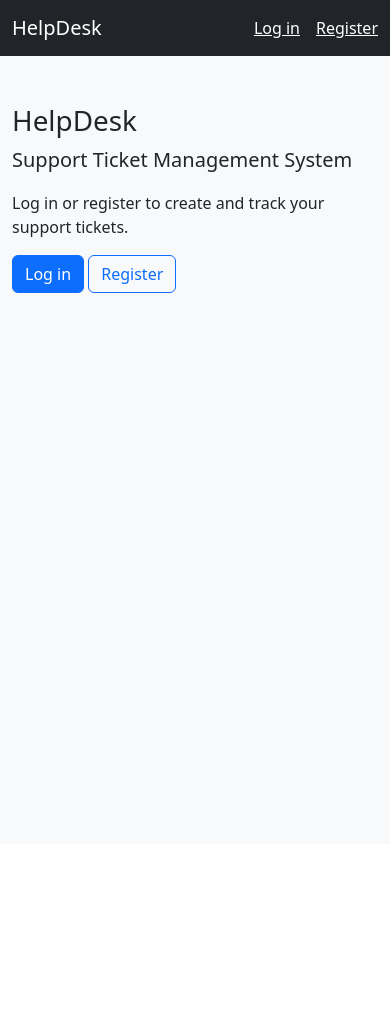
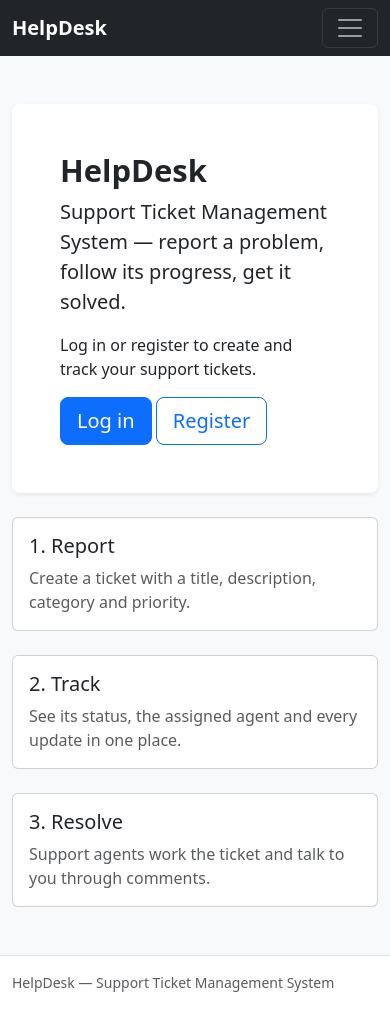
Before and after one commit to Hamzawyyyy/Help-Desk, a Flask app: page / in a window 390 px wide. Before the commit the page ends 293 px from the top, so only its background shows below. Run offline with Flask 3, Linux system fonts and the light colour scheme.

Commit message:
Add responsive navigation menu, footer and new home page

```diff
--- a/app/templates/base.html
+++ b/app/templates/base.html
@@ -4,18 +4,58 @@
   <meta charset="utf-8">
   <meta name="viewport" content="width=device-width, initial-scale=1">
   <title>{% block title %}HelpDesk{% endblock %}</title>
+  <link rel="icon" href="data:,">
   <link href="https://cdn.jsdelivr.net/npm/bootstrap@5.3.3/dist/css/bootstrap.min.css" rel="stylesheet">
   <link rel="stylesheet" href="{{ url_for('static', filename='css/style.css') }}">
 </head>
-<body>
-  <nav class="navbar navbar-dark bg-dark"><div class="container"><a class="navbar-brand" href="{{ url_for('home') }}">HelpDesk</a><div class="d-flex gap-3 align-items-center">
-{% if current_user.is_authenticated %}
-<a class="text-white" href="{{ url_for('tickets.list_tickets') }}">Tickets</a>
-<span class="text-white">{{ current_user.username }}</span>
-<form method="post" action="{{ url_for('auth.logout') }}"><input type="hidden" name="csrf_token" value="{{ csrf_token }}"><button class="btn btn-outline-light btn-sm">Log out</button></form>
-{% else %}<a class="text-white" href="{{ url_for('auth.login') }}">Log in</a><a class="text-white" href="{{ url_for('auth.register') }}">Register</a>{% endif %}
-</div></div></nav>
-  <main class="container py-5">{% for category, message in get_flashed_messages(with_categories=true) %}<div class="alert alert-{{ category }}" role="alert">{{ message }}</div>{% endfor %}{% block content %}{% endblock %}</main>
-  <script src="{{ url_for('static', filename='js/main.js') }}"></script>
+<body class="d-flex flex-column min-vh-100">
+{% from '_macros.html' import role_badge %}
+<nav class="navbar navbar-expand-md navbar-dark bg-dark">
+  <div class="container">
+    <a class="navbar-brand fw-semibold" href="{{ url_for('home') }}">HelpDesk</a>
+    <button class="navbar-toggler" type="button" data-bs-toggle="collapse" data-bs-target="#main-nav"
+            aria-controls="main-nav" aria-expanded="false" aria-label="Toggle navigation">
+      <span class="navbar-toggler-icon"></span>
+    </button>
+    <div class="collapse navbar-collapse" id="main-nav">
+      {% if current_user.is_authenticated %}
+      <ul class="navbar-nav me-auto">
+        {% if has_endpoint('member1_frontend.dashboard') %}
+        <li class="nav-item"><a class="nav-link {{ 'active' if request.endpoint == 'member1_frontend.dashboard' }}" href="{{ url_for('member1_frontend.dashboard') }}">Dashboard</a></li>
+        {% endif %}
+        <li class="nav-item"><a class="nav-link {{ 'active' if request.endpoint == 'tickets.list_tickets' }}" href="{{ url_for('tickets.list_tickets') }}">Tickets</a></li>
+        <li class="nav-item"><a class="nav-link {{ 'active' if request.endpoint == 'tickets.create_ticket' }}" href="{{ url_for('tickets.create_ticket') }}">Create ticket</a></li>
+        {% if current_user.role == 'admin' and has_endpoint('member2_auth.list_users') %}
+        <li class="nav-item"><a class="nav-link {{ 'active' if request.endpoint == 'member2_auth.list_users' }}" href="{{ url_for('member2_auth.list_users') }}">Users</a></li>
+        {% endif %}
+      </ul>
+      <div class="d-flex align-items-center gap-2">
+        <span class="navbar-text text-white">{{ current_user.username }} {{ role_badge(current_user.role) }}</span>
+        <form method="post" action="{{ url_for('auth.logout') }}" class="m-0">
+          <input type="hidden" name="csrf_token" value="{{ csrf_token }}">
+          <button class="btn btn-outline-light btn-sm">Log out</button>
+        </form>
+      </div>
+      {% else %}
+      <ul class="navbar-nav ms-auto">
+        <li class="nav-item"><a class="nav-link" href="{{ url_for('auth.login') }}">Log in</a></li>
+        <li class="nav-item"><a class="nav-link" href="{{ url_for('auth.register') }}">Register</a></li>
+      </ul>
+      {% endif %}
+    </div>
+  </div>
+</nav>
+<main class="container py-5 flex-grow-1">
+  {% for category, message in get_flashed_messages(with_categories=true) %}
+  <div class="alert alert-{{ category }} alert-dismissible fade show" role="alert">{{ message }}
+    <button type="button" class="btn-close" data-bs-dismiss="alert" aria-label="Close"></button></div>
+  {% endfor %}
+  {% block content %}{% endblock %}
+</main>
+<footer class="py-3 border-top bg-white">
+  <div class="container small text-muted">HelpDesk — Support Ticket Management System</div>
+</footer>
+<script src="https://cdn.jsdelivr.net/npm/bootstrap@5.3.3/dist/js/bootstrap.bundle.min.js"></script>
+<script src="{{ url_for('static', filename='js/main.js') }}"></script>
 </body>
 </html>
--- a/app/templates/index.html
+++ b/app/templates/index.html
@@ -1,7 +1,30 @@
 {% extends 'base.html' %}
 {% block title %}Home · HelpDesk{% endblock %}
 {% block content %}
-<h1>HelpDesk</h1><p class="lead">Support Ticket Management System</p>
-{% if current_user.is_authenticated %}<a class="btn btn-primary" href="{{ url_for('tickets.list_tickets') }}">View tickets</a> <a class="btn btn-outline-primary" href="{{ url_for('tickets.create_ticket') }}">Create ticket</a>
-{% else %}<p>Log in or register to create and track your support tickets.</p><a class="btn btn-primary" href="{{ url_for('auth.login') }}">Log in</a> <a class="btn btn-outline-primary" href="{{ url_for('auth.register') }}">Register</a>{% endif %}
+<div class="p-5 mb-4 bg-white rounded-3 shadow-sm">
+  <h1 class="display-5 fw-bold">HelpDesk</h1>
+  <p class="lead">Support Ticket Management System — report a problem, follow its progress, get it solved.</p>
+  {% if current_user.is_authenticated %}
+  {% if has_endpoint('member1_frontend.dashboard') %}
+  <a class="btn btn-primary btn-lg" href="{{ url_for('member1_frontend.dashboard') }}">Go to dashboard</a>
+  {% endif %}
+  <a class="btn btn-outline-primary btn-lg" href="{{ url_for('tickets.list_tickets') }}">View tickets</a>
+  <a class="btn btn-outline-primary btn-lg" href="{{ url_for('tickets.create_ticket') }}">Create ticket</a>
+  {% else %}
+  <p>Log in or register to create and track your support tickets.</p>
+  <a class="btn btn-primary btn-lg" href="{{ url_for('auth.login') }}">Log in</a>
+  <a class="btn btn-outline-primary btn-lg" href="{{ url_for('auth.register') }}">Register</a>
+  {% endif %}
+</div>
+<div class="row g-4">
+  <div class="col-md-4"><div class="card h-100"><div class="card-body">
+    <h2 class="h5">1. Report</h2><p class="mb-0 text-muted">Create a ticket with a title, description, category and priority.</p>
+  </div></div></div>
+  <div class="col-md-4"><div class="card h-100"><div class="card-body">
+    <h2 class="h5">2. Track</h2><p class="mb-0 text-muted">See its status, the assigned agent and every update in one place.</p>
+  </div></div></div>
+  <div class="col-md-4"><div class="card h-100"><div class="card-body">
+    <h2 class="h5">3. Resolve</h2><p class="mb-0 text-muted">Support agents work the ticket and talk to you through comments.</p>
+  </div></div></div>
+</div>
 {% endblock %}
```
